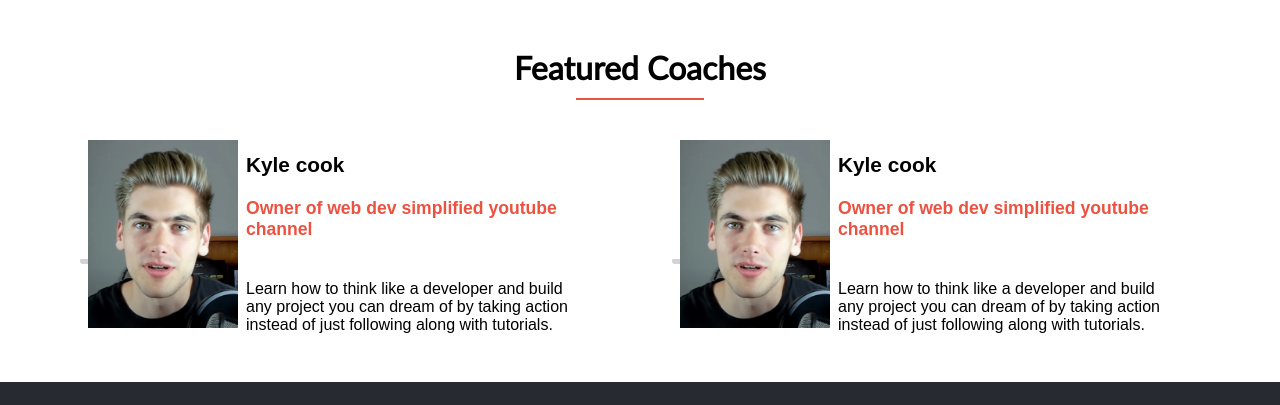
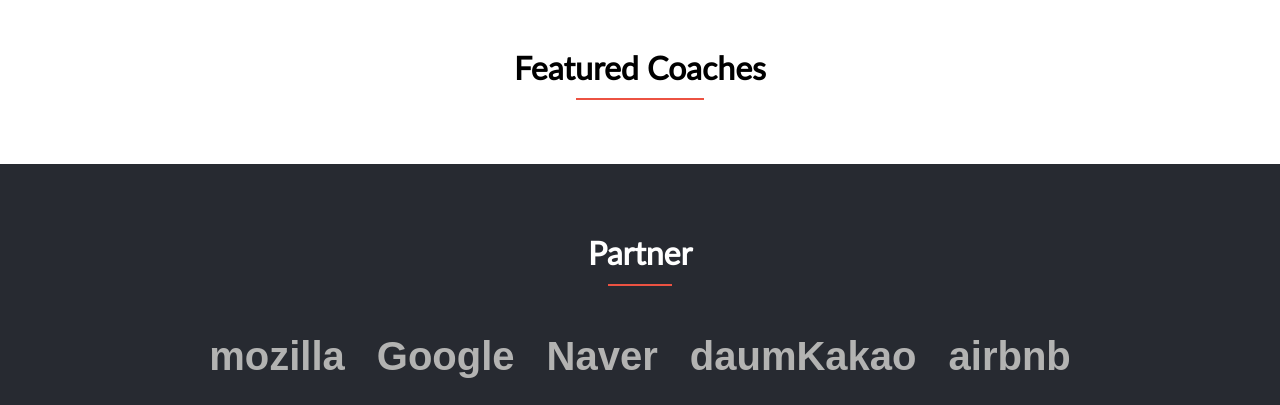
Before and after one commit to AmineDerbal/capstone-project-1, a website: page index.html in a window 1280 px wide. Shown: the part 1420-1825 px from the top of the page. Drawn offline with Linux system fonts and the light colour scheme; files whose address does not match are found by name; a web font is replaced by a local one.

Commit message:
remove mentor card from html

```diff
--- a/index.html
+++ b/index.html
@@ -98,28 +98,6 @@
     <h3 class="featured-mentors-title">Featured Coaches</h3>
     <div class="featured-mentors-separator"></div>
     <div class="mentors-container">
-      <div class="mentor-card">
-        <div class="image-container">
-          <img src="./assets/images/KyleCook.webp" alt="">
-        </div>
-        <div class="mentor-detail">
-          <p class ="mentor-name">Kyle cook</p>
-          <p class="mentor-title">Owner of web dev simplified youtube channel</p>
-          <div class="mentor-separator"></div>
-          <p class="mentor-description">Learn how to think like a developer and build any project you can dream of by taking action instead of just following along with tutorials.</p>
-        </div>
-      </div>
-      <div class="mentor-card">
-        <div class="image-container">
-          <img src="./assets/images/KyleCook.webp" alt="">
-        </div>
-        <div class="mentor-detail">
-          <p class ="mentor-name">Kyle cook</p>
-          <p class="mentor-title">Owner of web dev simplified youtube channel</p>
-          <div class="mentor-separator"></div>
-          <p class="mentor-description">Learn how to think like a developer and build any project you can dream of by taking action instead of just following along with tutorials.</p>
-        </div>
-      </div>
     </div>
   </section>
   <section id="sponsor">
```
